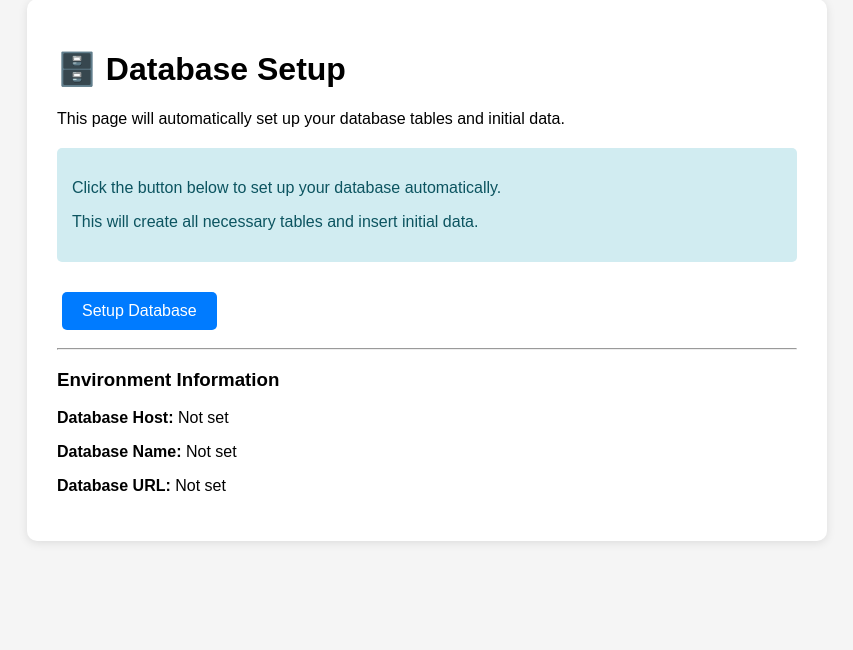
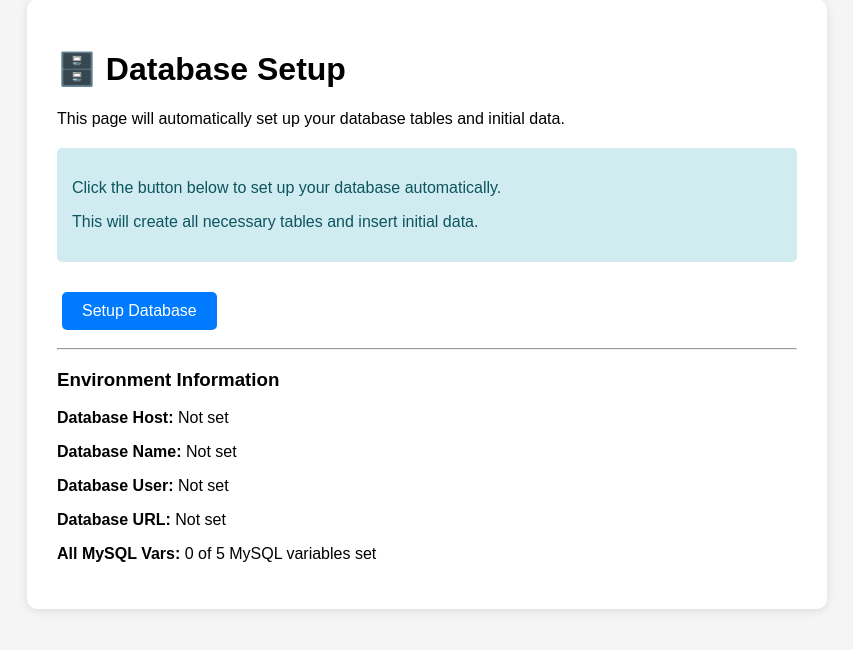
Before and after one commit to deployone-dms/dms, a PHP site: page /setup.php in a window 1280 px wide. Shown: the part 71-721 px from the top of the page, without its empty margins (213-1066 px from the left). Run offline with PHP 8.4, Linux system fonts and the light colour scheme.

Commit message:
Fix Railway environment variable detection for database connection

```diff
--- a/auto_setup_database.php
+++ b/auto_setup_database.php
@@ -3,24 +3,24 @@
 // This script will run automatically to set up your database
 
 function setupDatabase() {
-    // Get database connection details from environment variables
+    // Check for Railway's MySQL environment variables
+    $host = getenv('MYSQL_HOST') ?: getenv('DB_HOST') ?: 'localhost';
+    $username = getenv('MYSQL_USER') ?: getenv('DB_USERNAME') ?: 'root';
+    $password = getenv('MYSQL_PASSWORD') ?: getenv('DB_PASSWORD') ?: '';
+    $database = getenv('MYSQL_DATABASE') ?: getenv('DB_DATABASE') ?: 'daycare_db';
+    $port = getenv('MYSQL_PORT') ?: getenv('DB_PORT') ?: 3306;
+
+    // Try DATABASE_URL if individual variables are not set
     $database_url = getenv('DATABASE_URL');
-
-    if (!$database_url) {
-        // Fallback to individual environment variables
-        $host = getenv('DB_HOST') ?: 'localhost';
-        $username = getenv('DB_USERNAME') ?: 'root';
-        $password = getenv('DB_PASSWORD') ?: '';
-        $database = getenv('DB_DATABASE') ?: 'daycare_db';
-        $port = getenv('DB_PORT') ?: 3306;
-    } else {
-        // Parse DATABASE_URL (Railway format)
+    if ($database_url && ($host === 'localhost' || $username === 'root')) {
         $url = parse_url($database_url);
-        $host = $url['host'];
-        $username = $url['user'];
-        $password = $url['pass'];
-        $database = ltrim($url['path'], '/');
-        $port = isset($url['port']) ? $url['port'] : 3306;
+        if ($url && isset($url['host'])) {
+            $host = $url['host'];
+            $username = $url['user'] ?? 'root';
+            $password = $url['pass'] ?? '';
+            $database = ltrim($url['path'] ?? '/daycare_db', '/');
+            $port = isset($url['port']) ? $url['port'] : 3306;
+        }
     }
 
     try {
--- a/setup.php
+++ b/setup.php
@@ -102,9 +102,15 @@
 
         <hr>
         <h3>Environment Information</h3>
-        <p><strong>Database Host:</strong> <?php echo getenv('DB_HOST') ?: getenv('MYSQL_HOST') ?: 'Not set'; ?></p>
-        <p><strong>Database Name:</strong> <?php echo getenv('DB_DATABASE') ?: getenv('MYSQL_DATABASE') ?: 'Not set'; ?></p>
+        <p><strong>Database Host:</strong> <?php echo getenv('MYSQL_HOST') ?: getenv('DB_HOST') ?: 'Not set'; ?></p>
+        <p><strong>Database Name:</strong> <?php echo getenv('MYSQL_DATABASE') ?: getenv('DB_DATABASE') ?: 'Not set'; ?></p>
+        <p><strong>Database User:</strong> <?php echo getenv('MYSQL_USER') ?: getenv('DB_USERNAME') ?: 'Not set'; ?></p>
         <p><strong>Database URL:</strong> <?php echo getenv('DATABASE_URL') ? 'Set' : 'Not set'; ?></p>
+        <p><strong>All MySQL Vars:</strong> <?php
+            $mysql_vars = ['MYSQL_HOST', 'MYSQL_USER', 'MYSQL_PASSWORD', 'MYSQL_DATABASE', 'MYSQL_PORT'];
+            $set_vars = array_filter($mysql_vars, function($var) { return getenv($var); });
+            echo count($set_vars) . ' of ' . count($mysql_vars) . ' MySQL variables set';
+        ?></p>
     </div>
 </body>
 </html>
```
